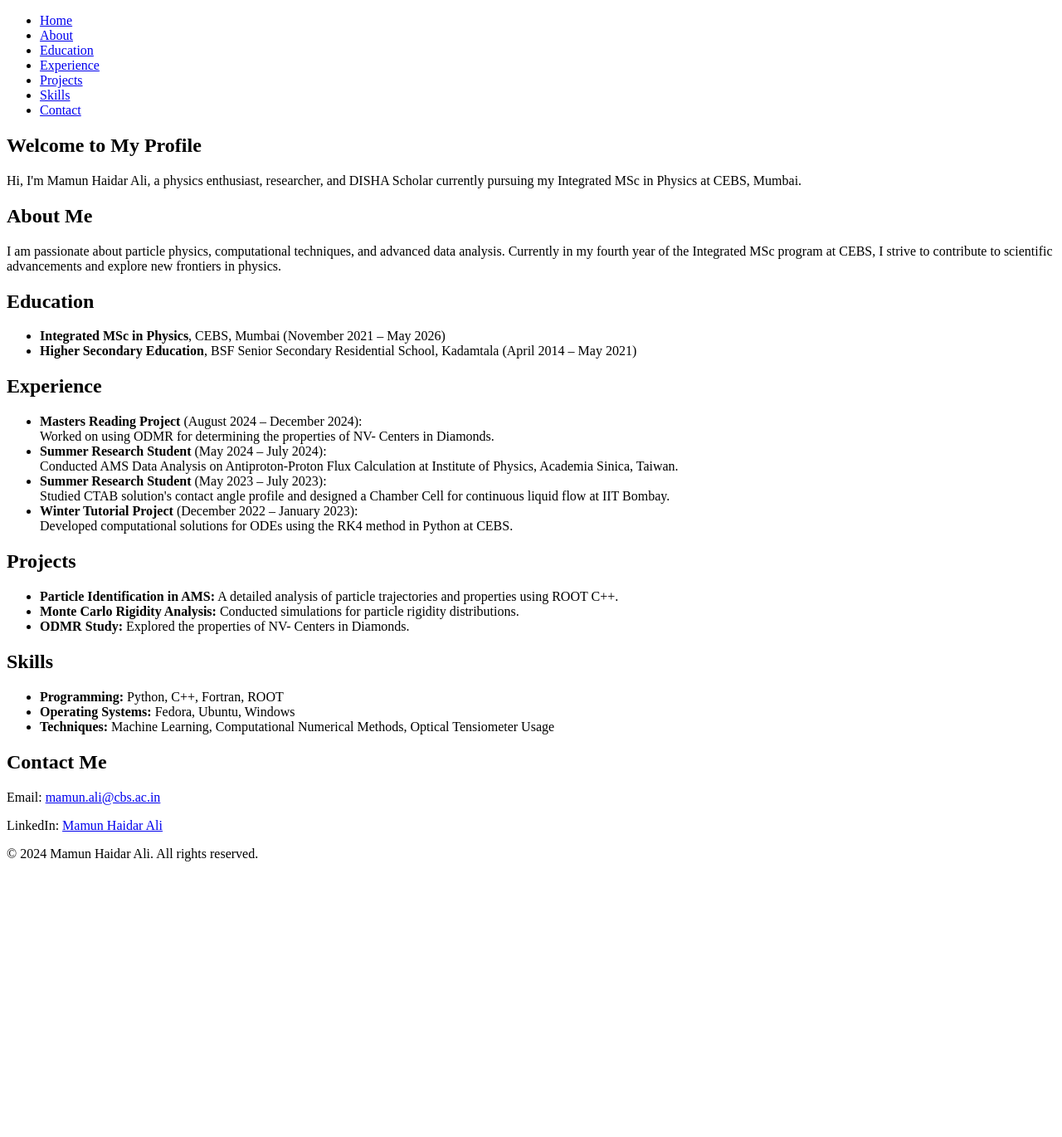
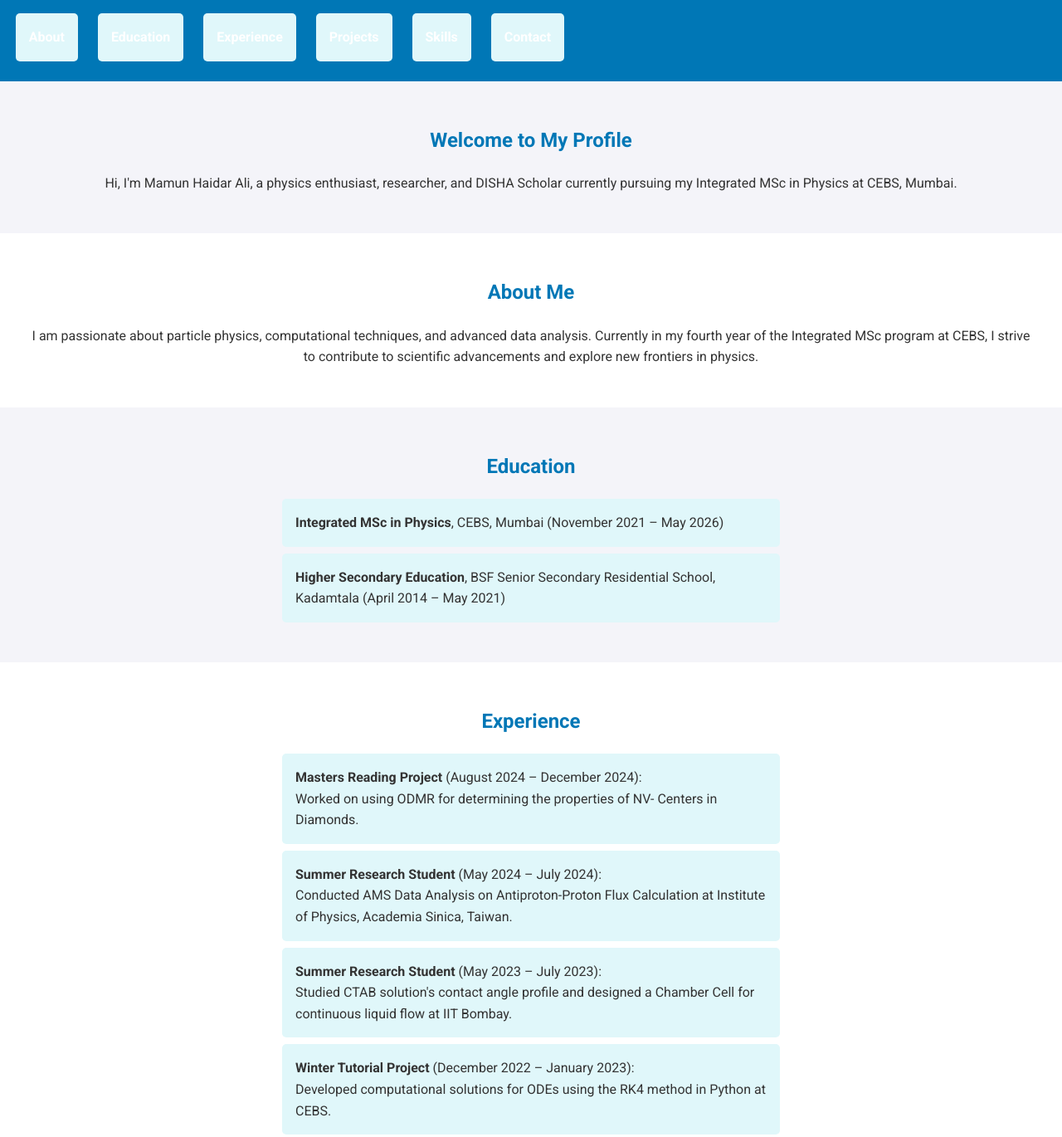
Before and after one commit to CaptnPogChamp10/mamun-haidar-ali.github.io, a plain HTML site: page index.html in a window 1280 px wide. Shown: the top 1370 px of the page at 83% size. Before the commit the page ends 1054 px from the top, so only its background shows below. Drawn offline with Linux system fonts and the light colour scheme.

Commit message:
index.html

```diff
--- a/index.html
+++ b/index.html
@@ -4,7 +4,69 @@
     <meta charset="UTF-8">
     <meta name="viewport" content="width=device-width, initial-scale=1.0">
     <title>Mamun Haidar Ali - Profile</title>
-    <link rel="stylesheet" href="styles.css">
+    <link href="https://fonts.googleapis.com/css2?family=Roboto:wght@400;700&display=swap" rel="stylesheet">
+    <style>
+        body {
+            margin: 0;
+            font-family: 'Roboto', sans-serif;
+            line-height: 1.6;
+            color: #333;
+        }
+        header {
+            background: #0077b6;
+            color: white;
+            padding: 1rem 0;
+        }
+        header nav ul {
+            list-style: none;
+            display: flex;
+            justify-content: center;
+            gap: 1.5rem;
+            margin: 0;
+            padding: 0;
+        }
+        header nav ul li a {
+            text-decoration: none;
+            color: white;
+            font-weight: bold;
+        }
+        section {
+            padding: 2rem;
+            text-align: center;
+        }
+        section:nth-child(even) {
+            background: #f4f4f9;
+        }
+        h1, h2 {
+            color: #0077b6;
+        }
+        ul {
+            list-style: none;
+            padding: 0;
+            text-align: left;
+            max-width: 600px;
+            margin: 1rem auto;
+        }
+        ul li {
+            background: #e0f7fa;
+            padding: 1rem;
+            margin-bottom: 0.5rem;
+            border-radius: 5px;
+        }
+        footer {
+            background: #0077b6;
+            color: white;
+            text-align: center;
+            padding: 1rem 0;
+            margin-top: 2rem;
+        }
+        footer p {
+            margin: 0;
+        }
+        a {
+            color: #0077b6;
+        }
+    </style>
 </head>
 <body>
     <!-- Header Section -->
```
